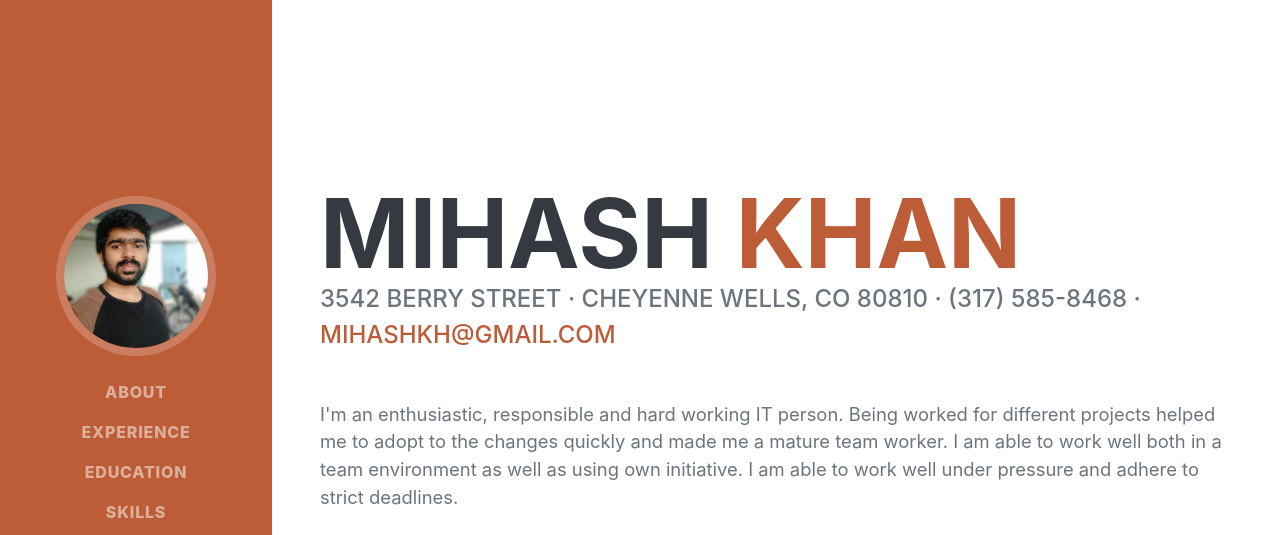
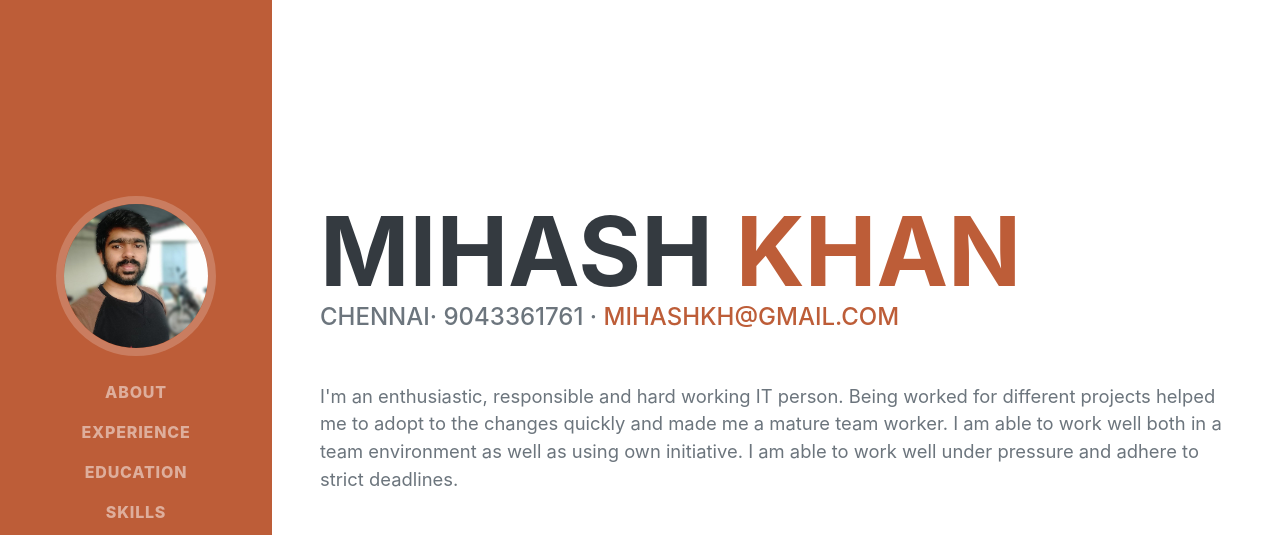
Before and after one commit to MihashKhan/Resume, a website: page src/pug/index.pug in a window 1280 px wide. Shown: the top 535 px of the page. Drawn offline with nearby package versions, Linux system fonts and the light colour scheme; files that its build step writes are made by us from their sources; files whose address does not match are found by name; a web font is replaced by a local one.

Commit message:
dsadadjllldffggflfgbksxzkld

```diff
--- a/src/pug/index.pug
+++ b/src/pug/index.pug
@@ -57,7 +57,7 @@ html(lang='en')
                         | Mihash
                         span.text-primary Khan
                     .subheading.mb-5
-                        | 3542 Berry Street · Cheyenne Wells, CO 80810 · (317) 585-8468 ·
+                        | Chennai· 9043361761 ·
                         a(href='mailto:name@email.com') mihashkh@gmail.com
                     p.lead.mb-5
                         | I'm an enthusiastic, responsible and hard working IT person. Being worked for different projects helped me to adopt to the changes quickly and made me a mature team worker. I am able to work well both in a team environment as well as using own initiative. I am able to work well under pressure and adhere to strict deadlines.
```
Also changed, not shown: src/pug/index.html.
